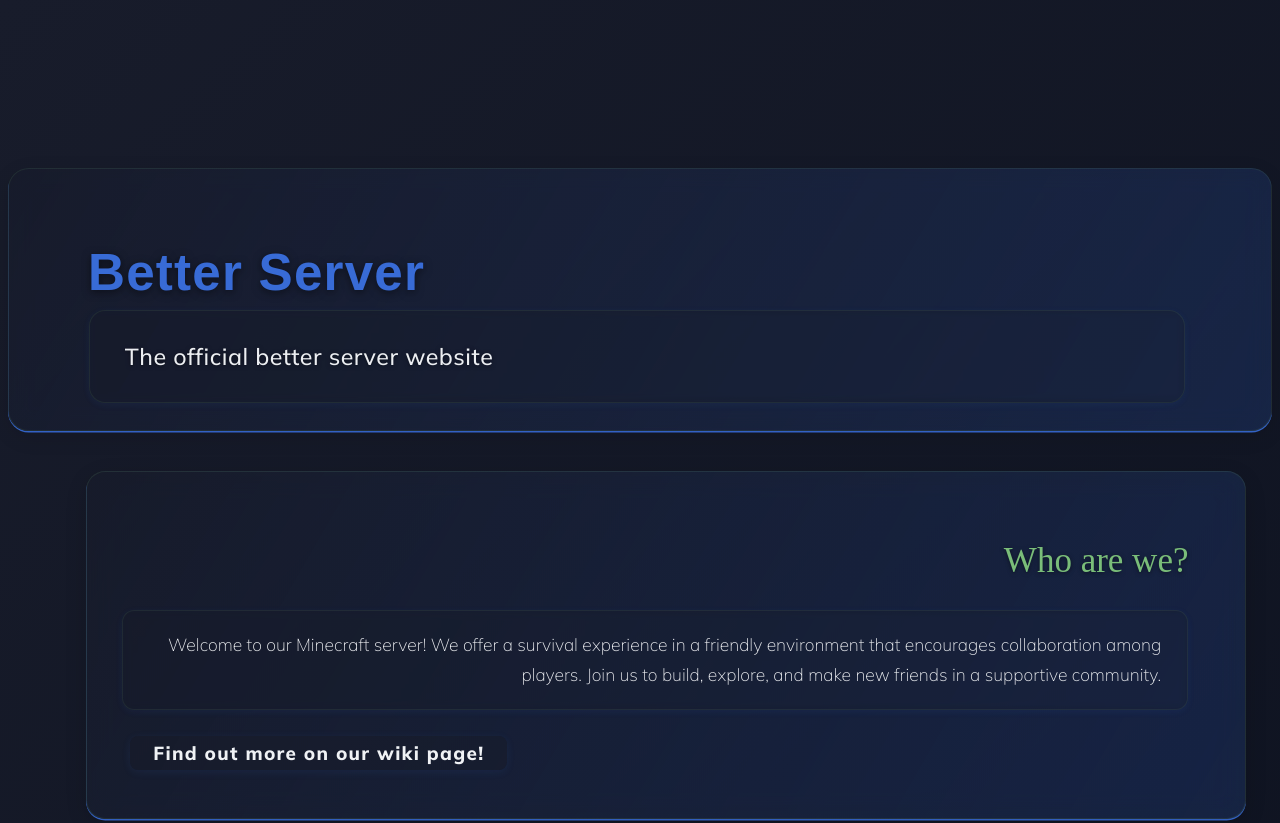
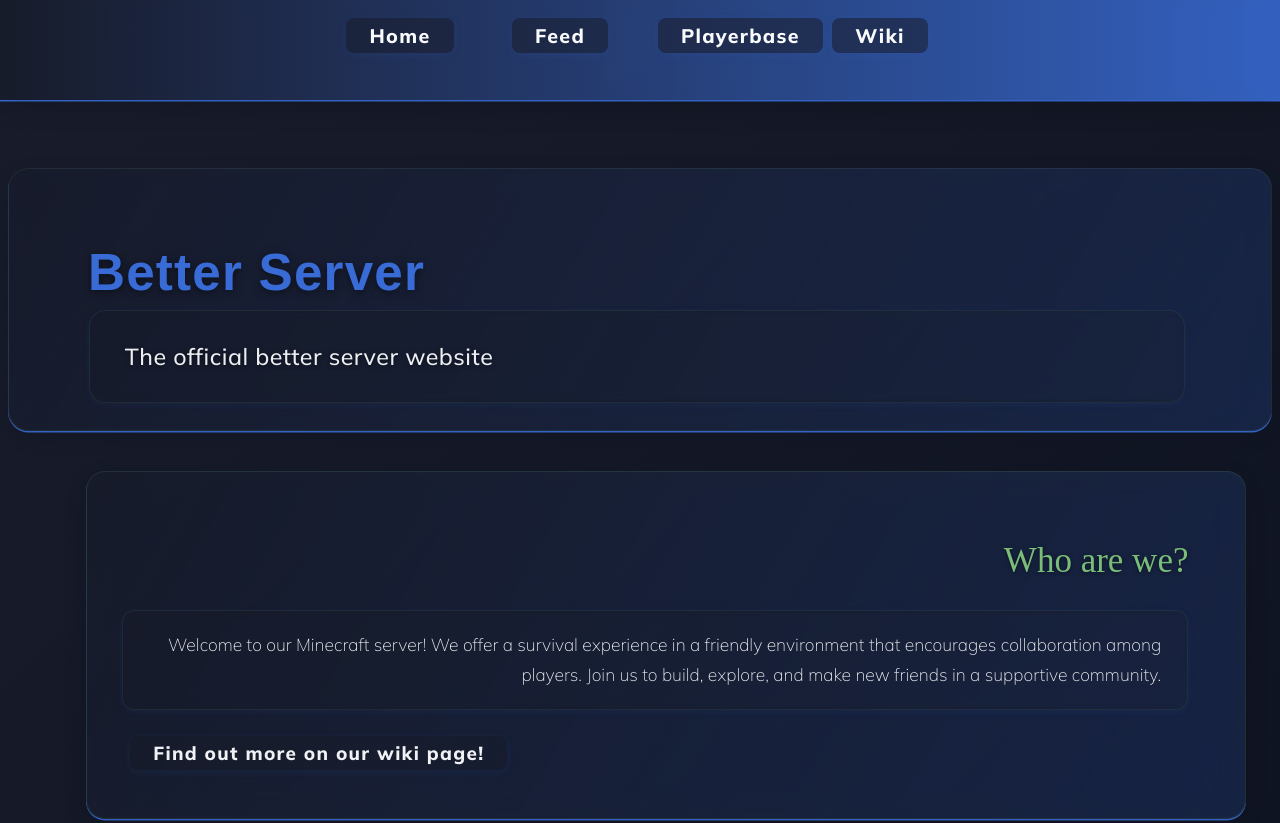
Before and after one commit to tinbob655/better-server-mc, a React (Vite) app in the folder client/: page / in a window 1280 px wide. Shown: the top 823 px of the page. Built offline with nearby package versions, Linux system fonts and the light colour scheme; a web font is replaced by a local one.

Commit message:
made site header

```diff
--- a/client/src/components/multiPageComponents/header.tsx
+++ b/client/src/components/multiPageComponents/header.tsx
@@ -1,10 +1,37 @@
 import React from 'react'
+import FancyButton from './fancyButton';
 
 
 export default function Header():React.ReactElement {
 
+    function getHeaderLinks():React.ReactElement[] {
+        let tempHeaderLinks:React.ReactElement[] = [];
+        const pages:string[] = ['home', 'feed', 'playerbase', 'wiki'];
+
+        pages.forEach((page) => {
+            const id:number = Math.random();
+            tempHeaderLinks.push(
+                <td>
+                    <div onMouseOver={() => {document.getElementById(String(id))?.classList.add('expanded')}} onMouseLeave={() => {document.getElementById(String(id))?.classList.remove('expanded')}} style={{marginBottom: '10px', paddingBottom: 0}}>
+                        <FancyButton text={page[0].toUpperCase() + page.slice(1)} destination={`/${page == 'home' ? '' : page}`} />
+                    </div>
+                    <div className="headerLine" id={String(id)}></div>
+                </td>
+            );
+        });
+
+        return tempHeaderLinks;
+    };
+
     return (
-        <React.Fragment>
-        </React.Fragment>
+        <div id="header">
+            <table style={{width: '50%'}}>
+                <thead>
+                    <tr>
+                        {getHeaderLinks()}
+                    </tr>
+                </thead>
+            </table>
+        </div>
     );
 };
```
